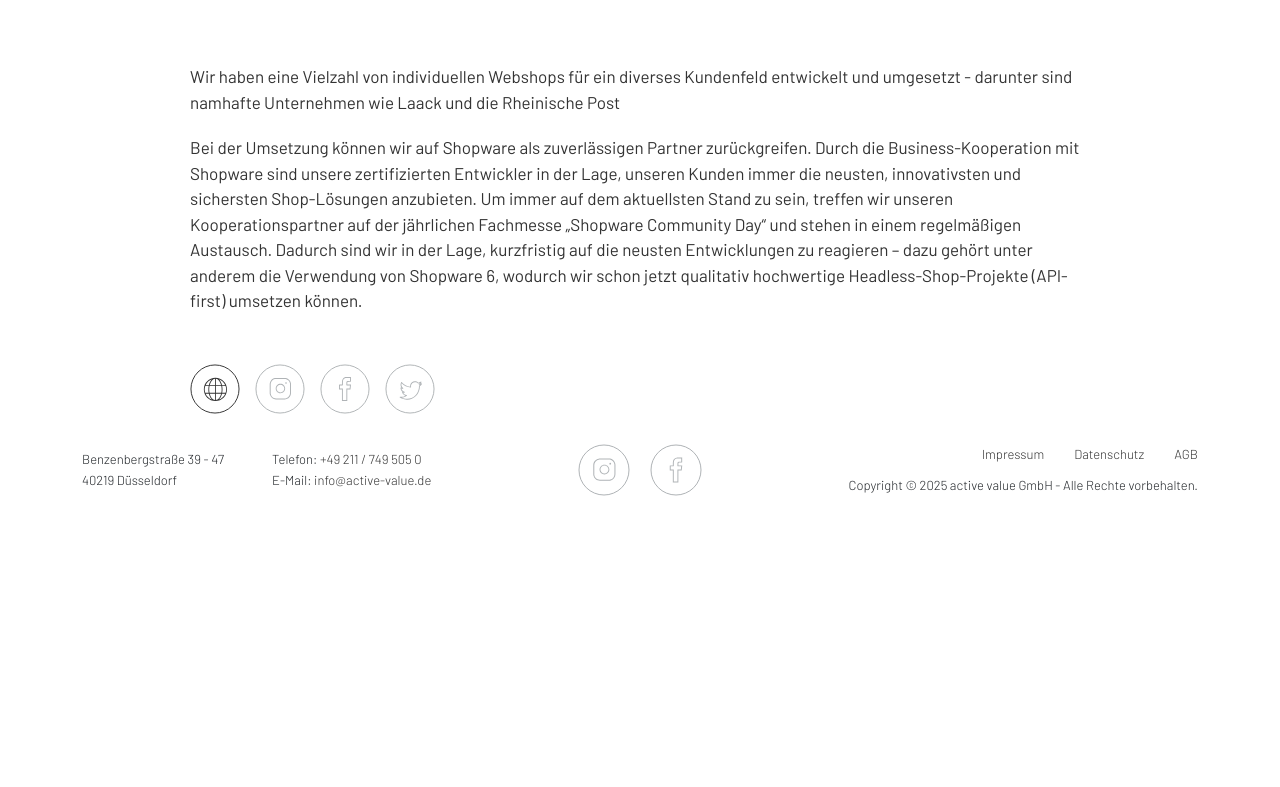
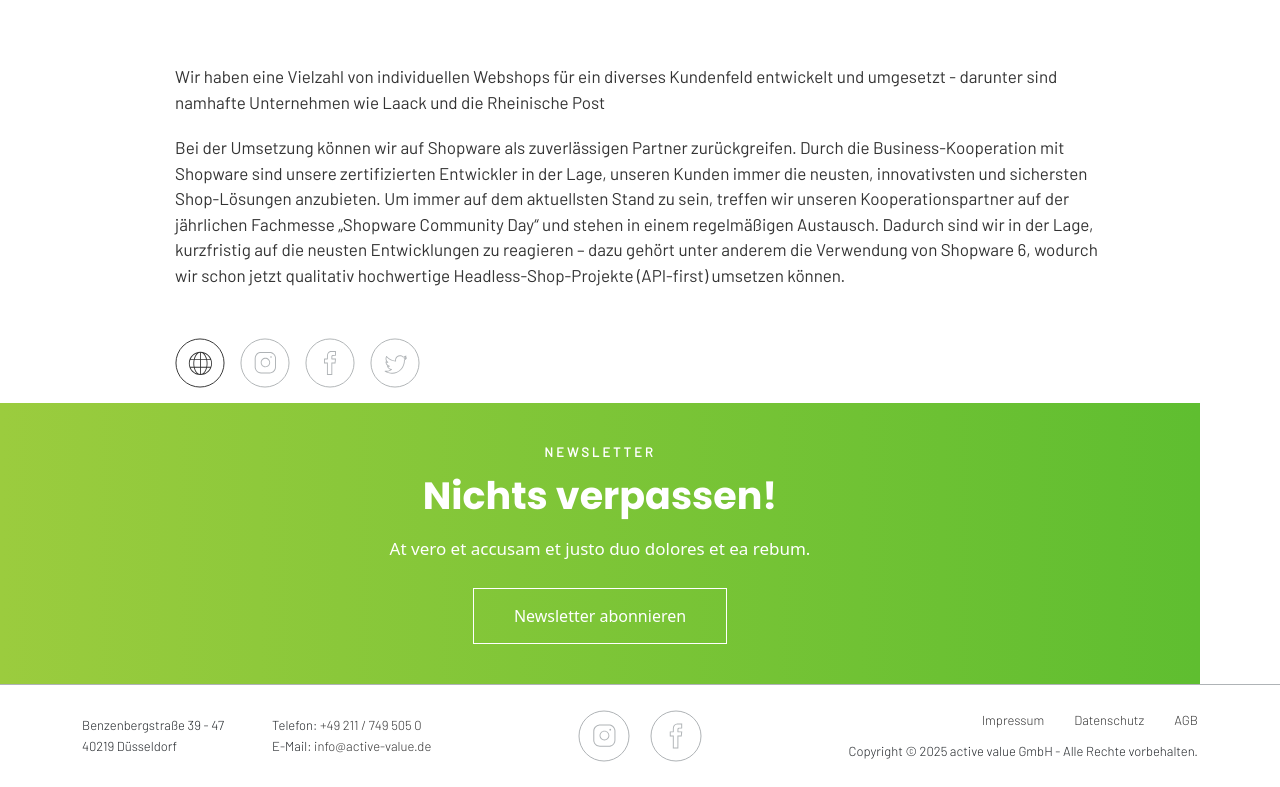
Before and after one commit to Prismatic98/active-value-dsterle, a React (Create React App) app: page / in a window 1280 px wide. Shown: the part 666-1453 px from the top of the page. Before the commit the page ends 1177 px from the top, so only its background shows below. Built offline with nearby package versions, Linux system fonts and the light colour scheme.

Commit message:
Newsletter component implemented

```diff
--- a/src/App.js
+++ b/src/App.js
@@ -4,6 +4,7 @@ import Header from "./components/Header";
 import Footer from "./components/Footer";
 import Hero from "./components/Hero";
 import TextBlock from "./components/TextBlock";
+import Newsletter from "./components/Newsletter";
 
 import { ReactComponent as Web } from "./assets/images/icons/web.svg";
 import { ReactComponent as Instagram } from "./assets/images/icons/instagram.svg";
@@ -14,7 +15,7 @@ function App() {
   return (
     <div className="app">
       <Header />
-      <main className="container">
+      <main>
         <Hero />
         <TextBlock
           date={"April 2019"}
@@ -44,6 +45,7 @@ function App() {
             },
           ]}
         />
+        <Newsletter />
       </main>
       <Footer />
     </div>
--- a/src/components/Hero.jsx
+++ b/src/components/Hero.jsx
@@ -8,7 +8,7 @@ import largeJPG from "../assets/images/hero/large.jpg";
 
 const Hero = () => {
   return (
-    <div className="hero">
+    <div className="hero container">
       <picture>
         <source srcSet={smallPNG} type="image/png" media="(max-width: 320px)" />
         <source
--- /dev/null
+++ b/src/components/Newsletter.jsx
@@ -0,0 +1,58 @@
+import React, { useState } from "react";
+
+const Newsletter = () => {
+  const [message, setMessage] = useState("");
+  const [loading, setLoading] = useState(false);
+  const [showToast, setShowToast] = useState(false);
+
+  const handleSubmit = (e) => {
+    e.preventDefault();
+    setLoading(true);
+    setTimeout(() => {
+      setLoading(false);
+      setMessage("Vielen Dank für Ihre Anmeldung!");
+      setShowToast(true);
+    }, 2000);
+  };
+
+  return (
+    <div className="newsletter">
+      <p className="newsletter__description">Newsletter</p>
+      <h2 className="newsletter__headline">Nichts verpassen!</h2>
+      <p className="newsletter__text">
+        At vero et accusam et justo duo dolores et ea rebum.
+      </p>
+      <form onSubmit={handleSubmit}>
+        <button className="newsletter__button" type="submit" disabled={loading}>
+          {loading ? (
+            <span
+              className="spinner-border spinner-border-sm"
+              role="status"
+              aria-hidden="true"
+            ></span>
+          ) : (
+            "Newsletter abonnieren"
+          )}
+        </button>
+      </form>
+
+      {showToast && (
+        <div className="toast show" role="alert">
+          <div className="toast-header">
+            <strong className="me-auto">Benachrichtigung</strong>
+            <button
+              type="button"
+              className="btn-close"
+              data-bs-dismiss="toast"
+              aria-label="Close"
+              onClick={() => setShowToast(false)}
+            ></button>
+          </div>
+          <div className="toast-body">{message}</div>
+        </div>
+      )}
+    </div>
+  );
+};
+
+export default Newsletter;
--- a/src/components/TextBlock.jsx
+++ b/src/components/TextBlock.jsx
@@ -2,7 +2,8 @@ import React from "react";
 
 const Text = ({ date, headline, description, text, socials }) => {
   return (
-    <div className="text-block offset-xl-1 col-xl-10">
+    <div className="text-block container">
+      <div className=" offset-xl-1 col-xl-10">
         <p className="text-block__date">{date}</p>
         <h1 className="text-block__headline">{headline}</h1>
         <p className="text-block__description">{description}</p>
@@ -23,6 +24,7 @@ const Text = ({ date, headline, description, text, socials }) => {
           </div>
         )}
       </div>
+    </div>
   );
 };
 
--- a/src/styles/_variables.scss
+++ b/src/styles/_variables.scss
@@ -1,11 +1,14 @@
 $primary-color: #9bcc3e;
+$lime: #5fbe30;
 $black: #000;
+$white: #fff;
 $gray: #333;
 $light-gray: #afb3b6;
 
 $font-size-sm: 13px;
 $font-size-md: 17px;
-$font-size-lg: 38px;
+$font-size-lg: 22px;
+$font-size-xl: 38px;
 $font-size-xxl: 68px;
 
 $icon-size-sm: 40px;
--- /dev/null
+++ b/src/styles/components/Newsletter.scss
@@ -0,0 +1,76 @@
+@use "../variables" as *;
+@use "../mixins" as *;
+
+.newsletter {
+  display: flex;
+  flex-direction: column;
+  align-items: center;
+  justify-content: center;
+  width: 100%;
+  height: auto;
+  background: linear-gradient(to right, $primary-color, $lime);
+  padding: $spacing-xxxl $spacing-md;
+  gap: $spacing-sm;
+  color: $white;
+  width: calc(100% - $spacing-xl);
+
+  @include desktop {
+    padding: $spacing-xxl $spacing-md;
+    width: calc(100% - $spacing-xxl * 2);
+  }
+
+  &__description {
+    font-family: "Barlow", sans-serif;
+    font-size: $font-size-sm;
+    font-weight: 700;
+    text-transform: uppercase;
+    letter-spacing: 3px;
+    margin-bottom: 0;
+  }
+
+  &__headline {
+    font-family: "Poppins", sans-serif;
+    font-size: $font-size-lg;
+    font-weight: 700;
+
+    @include desktop {
+      font-size: $font-size-xl;
+    }
+  }
+
+  &__text {
+    text-align: center;
+    font-size: $font-size-md;
+    font-weight: 300;
+  }
+
+  &__button {
+    background: transparent;
+    border: 1px solid $white;
+    color: $white;
+    padding: $spacing-md $spacing-xxl;
+    cursor: pointer;
+    transition:
+      background-color 0.3s ease,
+      color 0.3s ease;
+
+    &:hover {
+      background: $white;
+      color: $gray;
+    }
+
+    &:disabled {
+      background: $white;
+      color: $gray;
+      cursor: progress;
+    }
+  }
+
+  .toast {
+    position: fixed;
+    top: $spacing-md;
+    right: $spacing-md;
+    background: $primary-color;
+    max-width: 250px;
+  }
+}
--- a/src/styles/components/TextBlock.scss
+++ b/src/styles/components/TextBlock.scss
@@ -17,7 +17,7 @@
 
   &__headline {
     color: $black;
-    font-size: $font-size-lg;
+    font-size: $font-size-xl;
     font-family: "Poppins", sans-serif;
     font-weight: 700;
     margin-bottom: $spacing-xxl;
--- a/src/styles/components/footer.scss
+++ b/src/styles/components/footer.scss
@@ -6,6 +6,12 @@
   font-weight: 300;
   font-size: 13px;
   line-height: 21px;
+  border-top: 1px solid $light-gray;
+  padding: $spacing-xl 0;
+
+  @include desktop {
+    padding: $spacing-sm 0;
+  }
 
   p {
     margin: 0;
--- a/src/styles/main.scss
+++ b/src/styles/main.scss
@@ -8,3 +8,4 @@
 @use "./components/Navigation";
 @use "./components/Hero";
 @use "./components/TextBlock";
+@use "./components/Newsletter";
```
Lines whose indentation alone changed are shown as unchanged.
